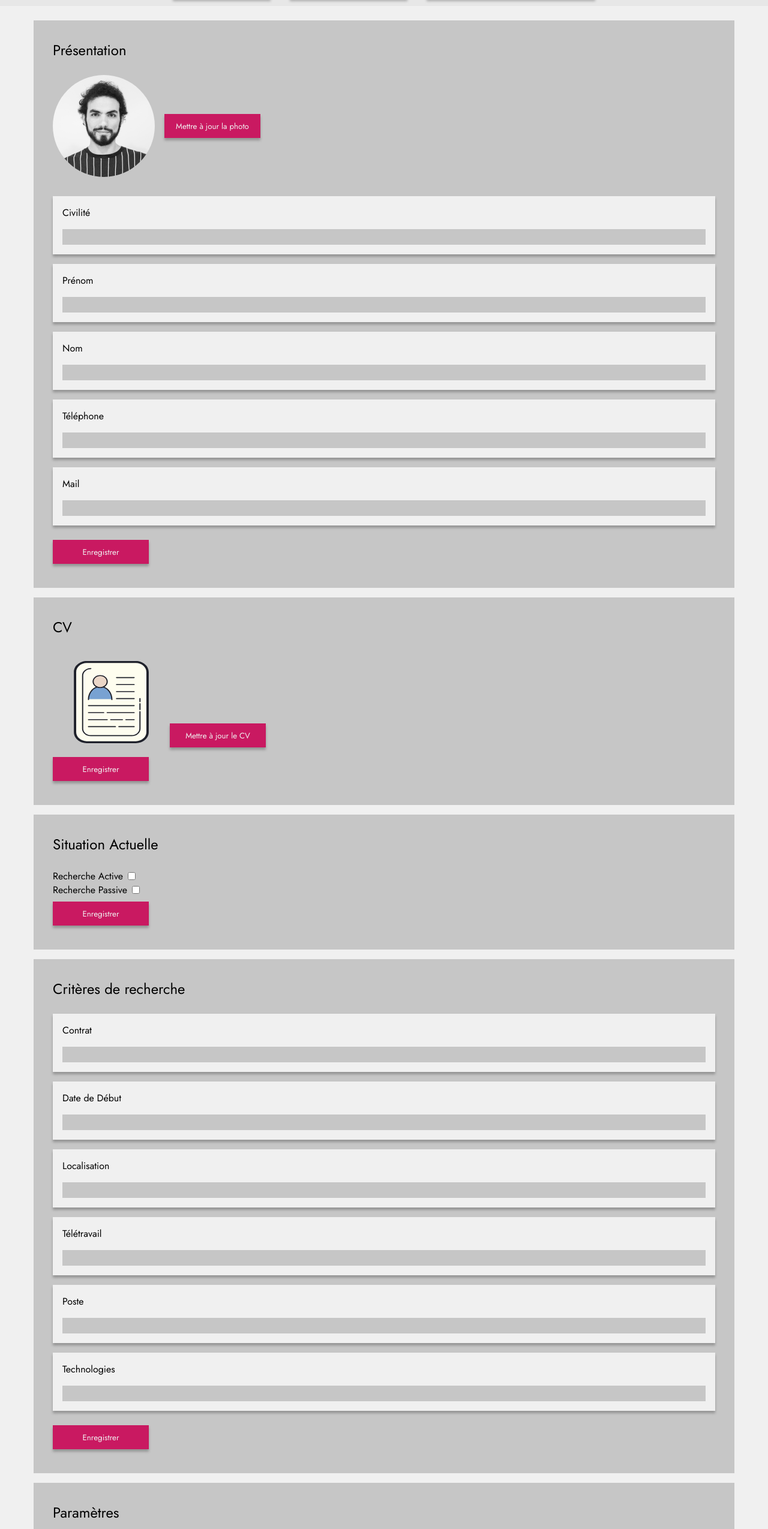
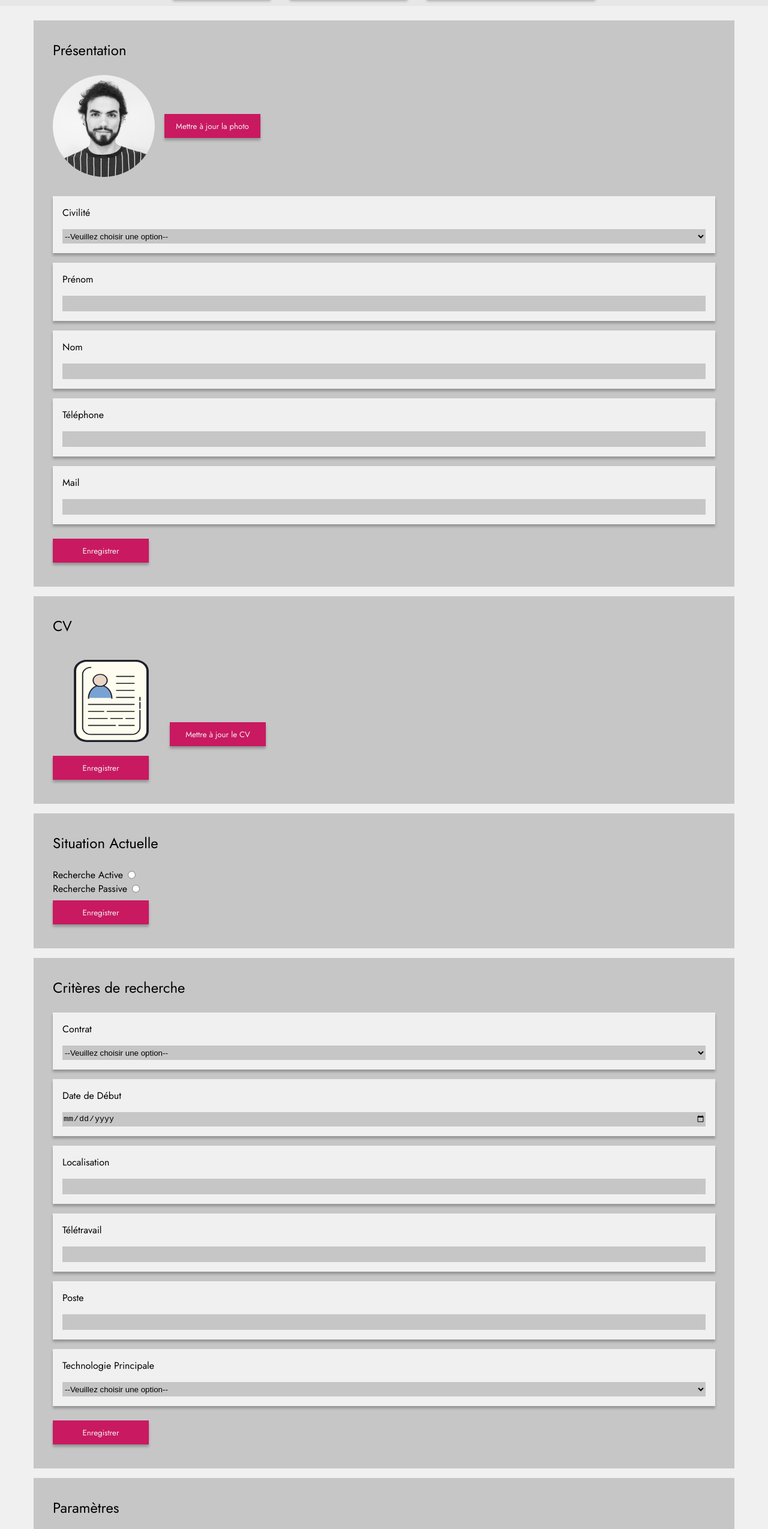
Before and after one commit to ydainna/2022-09-JS-RemoteFR-LesCrewStillants-P3-Externatic, a React (Vite) app in the folder frontend/: page / in a window 1280 px wide. Shown: the part 228-2777 px from the top of the page at 60% size. Built offline with nearby package versions, Linux system fonts and the light colour scheme.

Commit message:
have to change all forms in real forms now, and replace P by Labels

```diff
--- a/frontend/src/components/Home/slider/Slider.jsx
+++ b/frontend/src/components/Home/slider/Slider.jsx
@@ -31,6 +31,7 @@ export default function Slider() {
         <div
           className={slideClasses[slide.class]}
           style={{ backgroundImage: `url(${slide.img})` }}
+          key={slide.img}
         >
           <div className="backgroundSlide">
             <h1>Secteur {slide.sector}</h1>
--- a/frontend/src/components/UserProfile/currentSituation/CurrentSituation.jsx
+++ b/frontend/src/components/UserProfile/currentSituation/CurrentSituation.jsx
@@ -5,11 +5,11 @@ export default function CurrentSituation() {
     <section id="currentSituation">
       <h1>Situation Actuelle</h1>
       <p>
-        Recherche Active <input type="checkbox" />
+        Recherche Active <input type="radio" />
       </p>
 
       <p>
-        Recherche Passive <input type="checkbox" />
+        Recherche Passive <input type="radio" />
       </p>
 
       <button type="button">Enregistrer</button>
--- a/frontend/src/components/UserProfile/currentSituation/CurrentSituation.scss
+++ b/frontend/src/components/UserProfile/currentSituation/CurrentSituation.scss
@@ -24,7 +24,7 @@
     display: flex;
     gap: $half-space;
 
-    input[type="checkbox"] {
+    input[type="radio"] {
       background-color: $primary-color;
     }
   }
@@ -38,5 +38,6 @@
     border: none;
     color: $primary-color;
     margin: 0.5rem 0;
+    cursor: pointer;
   }
 }
--- a/frontend/src/components/UserProfile/cv/Cv.scss
+++ b/frontend/src/components/UserProfile/cv/Cv.scss
@@ -44,6 +44,7 @@
     border: none;
     color: $primary-color;
     margin: 0.5rem;
+    cursor: pointer;
 
     &:last-of-type {
       display: block;
--- a/frontend/src/components/UserProfile/parameters/Parameters.scss
+++ b/frontend/src/components/UserProfile/parameters/Parameters.scss
@@ -31,6 +31,7 @@
     border: none;
     color: $primary-color;
     margin: 0.5rem 0;
+    cursor: pointer;
 
     &:last-of-type {
       background-color: #c10f0f;
--- a/frontend/src/components/UserProfile/presentation/Presentation.jsx
+++ b/frontend/src/components/UserProfile/presentation/Presentation.jsx
@@ -13,7 +13,12 @@ export default function Presentation() {
       </div>
 
       <p>
-        Civilité <input type="select" />
+        Civilité{" "}
+        <select name="civility" id="civility-select">
+          <option value="">--Veuillez choisir une option--</option>
+          <option value="M">M</option>
+          <option value="Mme">Mme</option>
+        </select>
       </p>
       <p>
         Prénom <input type="text" />
@@ -22,7 +27,7 @@ export default function Presentation() {
         Nom <input type="text" />
       </p>
       <p>
-        Téléphone <input type="text" />
+        Téléphone <input type="tel" />
       </p>
       <p>
         Mail <input type="email" />
--- a/frontend/src/components/UserProfile/presentation/Presentation.scss
+++ b/frontend/src/components/UserProfile/presentation/Presentation.scss
@@ -45,10 +45,12 @@
     flex-direction: column;
     gap: $basic-space;
 
-    input {
+    input,
+    select {
       background-color: $secondary-color-three;
       border: none;
       height: $title-bigger-size;
+      outline: none;
     }
   }
 
@@ -62,5 +64,6 @@
     color: $primary-color;
     margin: 0.5rem 0;
     align-self: center;
+    cursor: pointer;
   }
 }
--- a/frontend/src/components/UserProfile/searchParameters/SearchParameters.jsx
+++ b/frontend/src/components/UserProfile/searchParameters/SearchParameters.jsx
@@ -6,10 +6,17 @@ export default function SearchParameters() {
       <h1>Critères de recherche</h1>
 
       <p>
-        Contrat <input type="text" />
+        Contrat{" "}
+        <select name="contrat" id="contrat-select">
+          <option value="">--Veuillez choisir une option--</option>
+          <option value="Alternance">Alternance</option>
+          <option value="CDI">CDI</option>
+          <option value="CDD">CDD</option>
+          <option value="Stage">Stage</option>
+        </select>
       </p>
       <p>
-        Date de Début <input type="text" />
+        Date de Début <input type="date" />
       </p>
       <p>
         Localisation <input type="text" />
@@ -21,7 +28,15 @@ export default function SearchParameters() {
         Poste <input type="text" />
       </p>
       <p>
-        Technologies <input type="text" />
+        Technologie Principale{" "}
+        <select name="techonology" id="techonology-select">
+          <option value="">--Veuillez choisir une option--</option>
+          <option value="Java">Java</option>
+          <option value="Javascript">Javascript</option>
+          <option value="Php">Php</option>
+          <option value="Python">Python</option>
+          <option value="Ruby">Ruby</option>
+        </select>
       </p>
 
       <button type="button">Enregistrer</button>
--- a/frontend/src/components/UserProfile/searchParameters/SearchParameters.scss
+++ b/frontend/src/components/UserProfile/searchParameters/SearchParameters.scss
@@ -27,10 +27,12 @@
     flex-direction: column;
     gap: $basic-space;
 
-    input {
+    input,
+    select {
       background-color: $secondary-color-three;
       border: none;
       height: $title-bigger-size;
+      outline: none;
     }
   }
 
@@ -44,5 +46,6 @@
     color: $primary-color;
     margin: 0.5rem 0;
     align-self: center;
+    cursor: pointer;
   }
 }
```
Also changed, not shown: frontend/src/components/Home/partners/Partners.jsx (+7 -2 lines).
